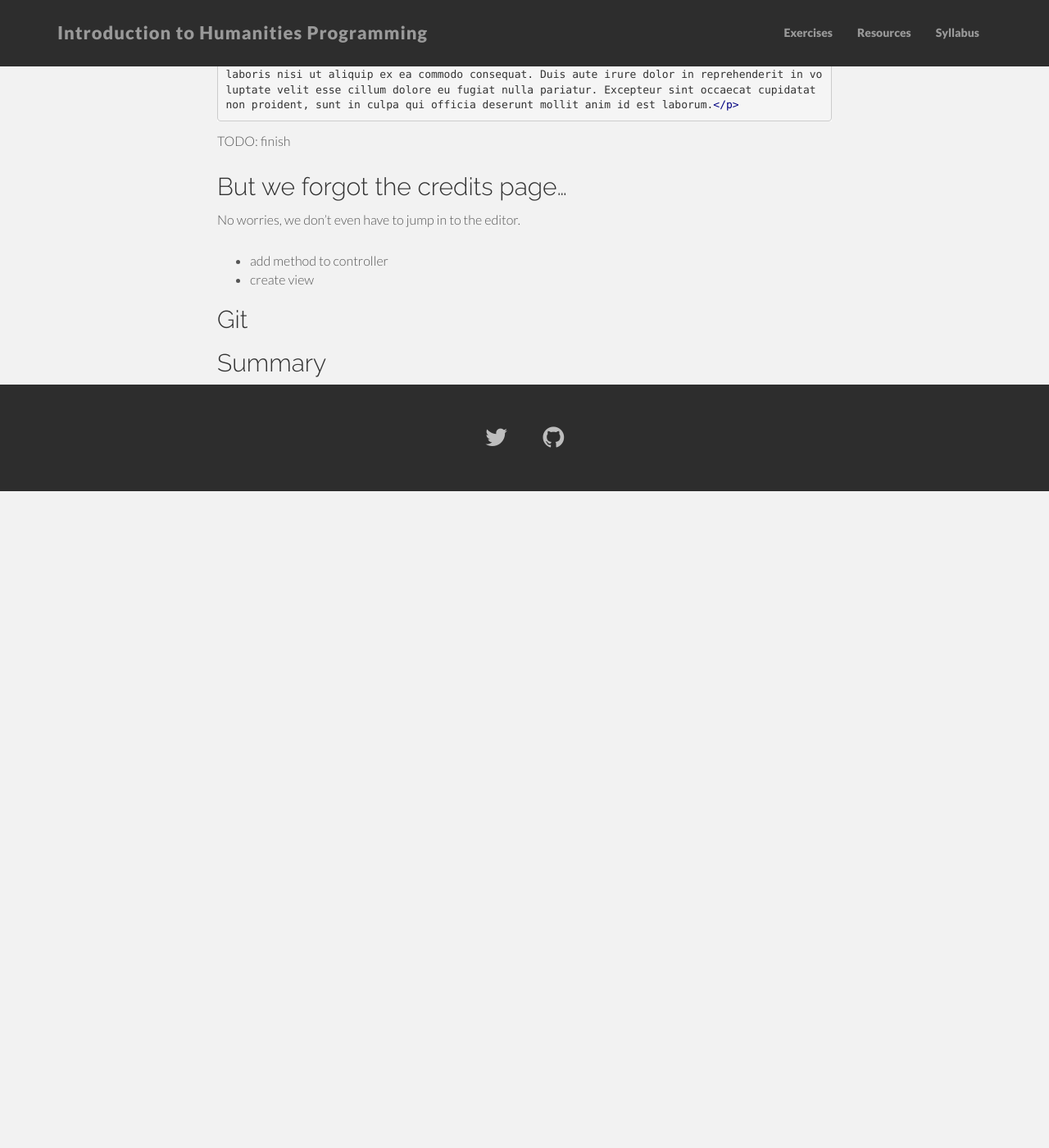
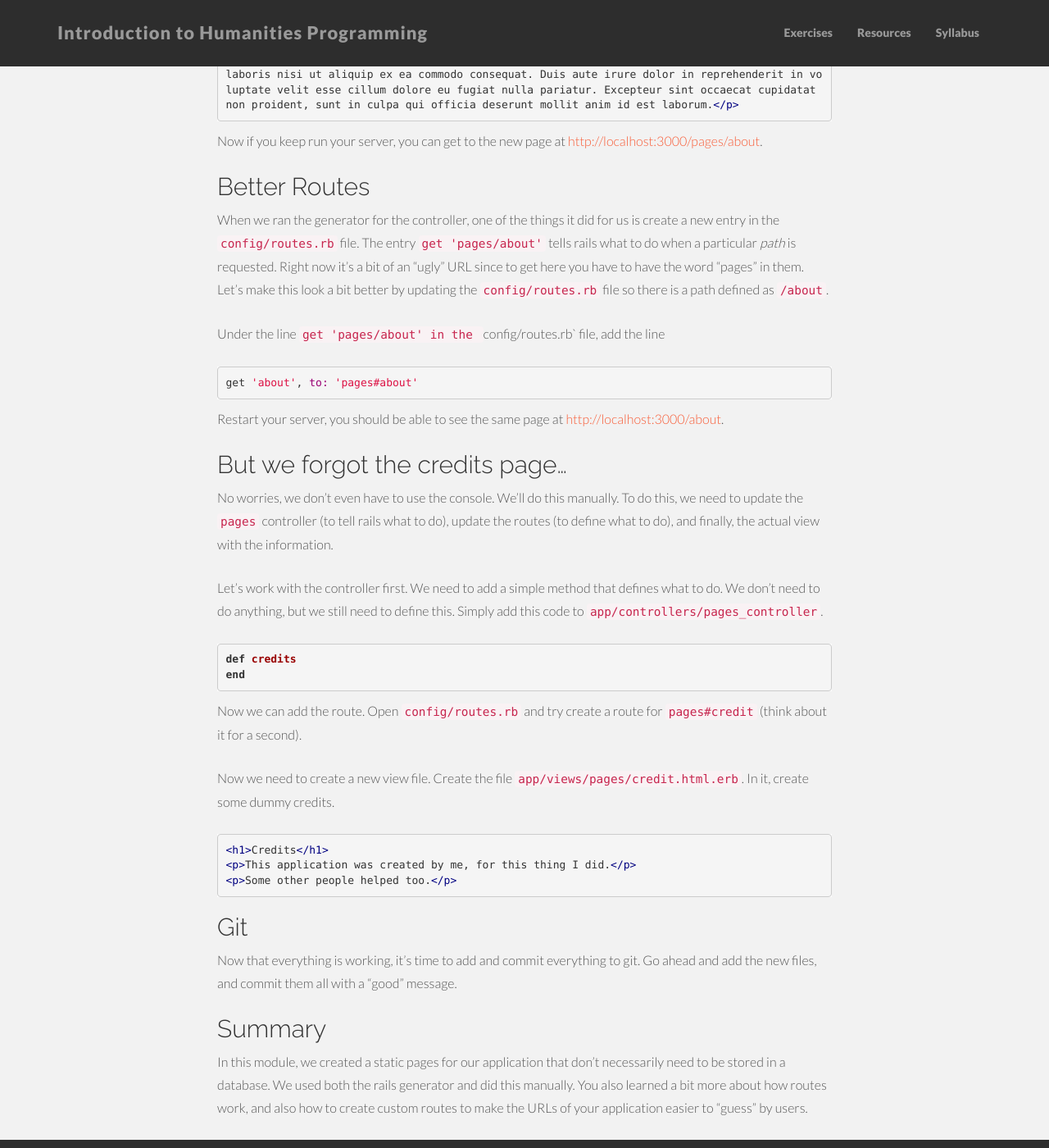
Before and after one commit to humanitiesprogramming/humanitiesprogramming.github.io, a Jekyll site: the page built from exercise-rails5.md, in a window 1280 px wide and 1400 px high, scrolled down 1769 px. Shown: the whole window at 82% size. Built offline with Jekyll 4.4.1, drawn with Linux system fonts in a browser that asks for light colours; nearby versions of some CDN libraries; before the commit the page ends 2368 px from its top, so only the background shows below that; some of the changed text lies outside the part shown.

Commit message:
Adds more exercises

```diff
--- a/exercise-rails5.md
+++ b/exercise-rails5.md
@@ -1,7 +1,7 @@
 ---
 layout: exercise
 title: Rails App
-description: Phase Five
+description: Phase Five - Routes &amp; Static Pages
 permalink: /exercises/rails-five/
 javascript:
   - /assets/js/catchup.js
@@ -84,24 +84,70 @@ for us, but no models. It also wrote to `config/routes.rb` a line to
 tell `rails` how to access the code. Now we can update the file.
 
 Open `app/views/pages/about.html.erb` and add some **lorem ipsum** (in
-atom, simply type the word "lorem" and hit the tab key to add some dummy
-text in a `<p>` element.
+Atom, simply type the word "**lorem**" and hit the tab key) text in a `<p>`
+element.
 
 {% highlight rhtml %}
 <p>Lorem ipsum dolor sit amet, consectetur adipisicing elit, sed do eiusmod tempor incididunt ut labore et dolore magna aliqua. Ut enim ad minim veniam, quis nostrud exercitation ullamco laboris nisi ut aliquip ex ea commodo consequat. Duis aute irure dolor in reprehenderit in voluptate velit esse cillum dolore eu fugiat nulla pariatur. Excepteur sint occaecat cupidatat non proident, sunt in culpa qui officia deserunt mollit anim id est laborum.</p>
 {% endhighlight %}
 
-TODO: finish
+Now if you keep run your server, you can get to the new page at
+[http://localhost:3000/pages/about](http://localhost:3000/pages/about).
+
+## Better Routes
+When we ran the generator for the controller, one of the things it did for us
+is create a new entry in the `config/routes.rb` file. The entry `get
+'pages/about'` tells rails what to do when a particular *path* is requested.
+Right now it's a bit of an "ugly" URL since to get here you have to have the
+word "pages" in them. Let's make this look a bit better by updating the
+`config/routes.rb` file so there is a path defined as `/about`.
+
+Under the line `get 'pages/about' in the `config/routes.rb` file, add the line
+
+{% highlight ruby %}
+get 'about', to: 'pages#about'
+{% endhighlight %}
+
+Restart your server, you should be able to see the same page at
+[http://localhost:3000/about](http://localhost:3000/about).
 
 ## But we forgot the credits page...
 
-No worries, we don't even have to jump in to the editor.
+No worries, we don't even have to use the console. We'll do this manually. To
+do this, we need to update the `pages` controller (to tell rails what to do),
+update the routes (to define what to do), and finally, the actual view with the
+information.
 
-- add method to controller
-- create view
+Let's work with the controller first. We need to add a simple method that
+defines what to do. We don't need to do anything, but we still need to define
+this. Simply add this code to `app/controllers/pages_controller`.
+
+{% highlight ruby %}
+def credits
+end
+{% endhighlight %}
+
+Now we can add the route. Open `config/routes.rb` and try create a route for
+`pages#credit` (think about it for a second).
+
+Now we need to create a new view file. Create the file
+`app/views/pages/credit.html.erb`. In it, create some dummy credits.
+
+{% highlight rhtml %}
+<h1>Credits</h1>
+<p>This application was created by me, for this thing I did.</p>
+<p>Some other people helped too.</p>
+{% endhighlight %}
 
 ## Git
+Now that everything is working, it's time to add and commit everything to git.
+Go ahead and add the new files, and commit them all with a "good" message.
 
 ## Summary
+In this module, we created a static pages for our application that don't
+necessarily need to be stored in a database. We used both the rails generator
+and did this manually. You also learned a bit more about how routes work, and
+also how to create custom routes to make the URLs of your application easier to
+"guess" by users.
 
 [t]: http://localhost:3000/
```
Also changed, not shown: exercise-rails1.md (+1 -1 lines), exercise-rails10.md (added, +8 -0 lines), exercise-rails11.md (added, +8 -0 lines), exercise-rails12.md (added, +8 -0 lines), exercise-rails2.md (+1 -1 lines), exercise-rails3.md (+1 -1 lines), exercise-rails6.md (added, +35 -0 lines), exercise-rails7.md (added, +8 -0 lines), exercise-rails8.md (added, +8 -0 lines), exercise-rails9.md (added, +8 -0 lines).
